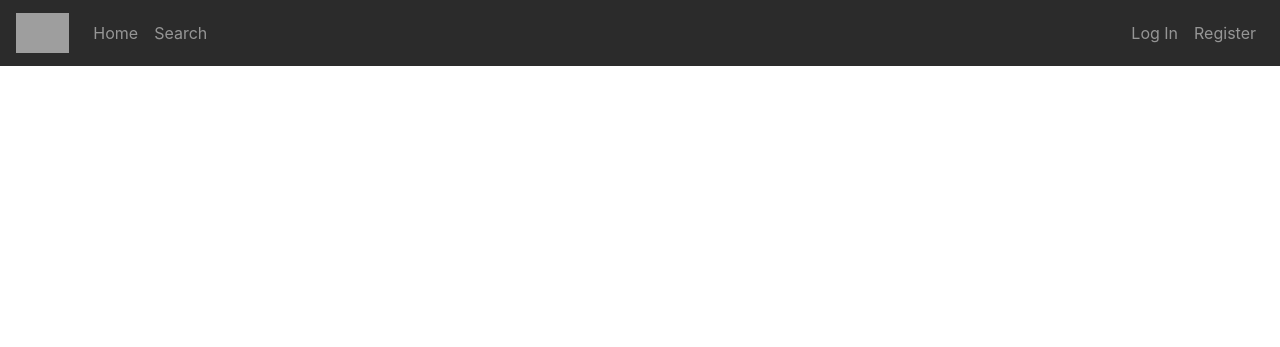
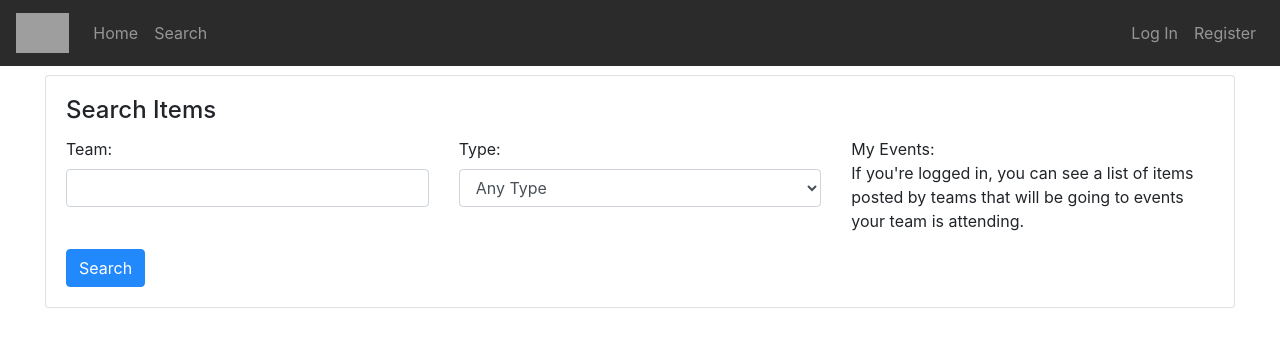
Before and after one commit to dc74089/oneshirt, a Django app: page /search/ in a window 1280 px wide. Shown: the top 347 px of the page. Run offline with Django 3.2, Linux system fonts and the light colour scheme; some libraries are stand-ins or nearby versions; grey boxes are pictures that could not be loaded.

Commit message:
Non-functional search page

```diff
--- a/trade/templates/trade/search.html
+++ b/trade/templates/trade/search.html
@@ -1,7 +1,89 @@
 {% extends 'trade/base.html' %}
+{% load static %}
 
 {% block title %}Search - 1Shirt{% endblock %}
 
+{% block script %}
+  <script src="{% static 'trade/imagesloaded.js' %}"></script>
+  <script src="{% static 'trade/masonry.js' %}"></script>
+
+  <script>
+      var gridMason;
+      $(document).ready(function () {
+          gridMason = $('.grid').masonry({
+              itemSelector: '.grid-item',
+              columnWidth: '.grid-sizer',
+              percentPosition: true,
+              fitWidth: true
+          });
+
+          gridMason.imagesLoaded().progress(function () {
+              gridMason.masonry('layout');
+          });
+      });
+  </script>
+{% endblock %}
+
+{% block style %}
+  <style>
+    .grid-container {
+      padding: 5px;
+    }
+
+    .grid-item {
+      width: 100%;
+      max-width: 300px;
+    }
+
+    .grid-title {
+      width: 100%;
+      max-width: 1200px;
+    }
+  </style>
+{% endblock %}
+
 {% block content %}
-
+  <div class="container-fluid">
+    <div class="grid mx-auto">
+      <div class="grid-sizer grid-item"></div>
+      <div class="grid-item grid-container grid-title">
+        <div class="card">
+          <div class="card-body">
+            <h4 class="card-title">Search Items</h4>
+            <div class="row">
+              <div class="form-group col-sm-12 col-md-6 col-lg-4">
+                <label style="width: 100%;" for="">Team:</label>
+                <input class="form-control" style="width: 100%;" type="number" id="item_team">
+              </div>
+              <div class="form-group col-sm-12 col-md-6 col-lg-4">
+                <label style="width: 100%;" for="type">Type:</label>
+                <select class="form-control" style="width: 100%" id="type">
+                  <option value="any">Any Type</option>
+                  {% for type in item_types %}
+                    <option value="{{ type.0 }}">{{ type.1 }}</option>
+                  {% endfor %}
+                </select>
+              </div>
+              <div class="form-group col-sm-12 col-lg-4">
+                {% if not request.user.is_authenticated %}
+                  My Events:<br>
+                  If you're logged in, you can see a list of items posted by teams that will be going to events your
+                  team is attending.
+                {% else %}
+                  <label style="width: 100%" for="">My Events:</label>
+                  <input type="checkbox" id="my_events">
+                  <label style="display: inline;" for="my_events">Only show items listed by teams that I will see at
+                    competitions this year</label>
+                {% endif %}
+              </div>
+            </div>
+            <button type="button" class="btn btn-primary">Search</button>
+          </div>
+        </div>
+      </div>
+      {% for card in cards %}
+        {{ card | safe }}
+      {% endfor %}
+    </div>
+  </div>
 {% endblock %}
--- a/trade/views/search.py
+++ b/trade/views/search.py
@@ -1,5 +1,10 @@
 from django.shortcuts import render
+
+from ..models import Item
 
 
 def search(request):
-    return render(request, 'trade/search.html')
+    ctx = {}
+    ctx['item_types'] = Item.item_types
+
+    return render(request, 'trade/search.html', ctx)
```
